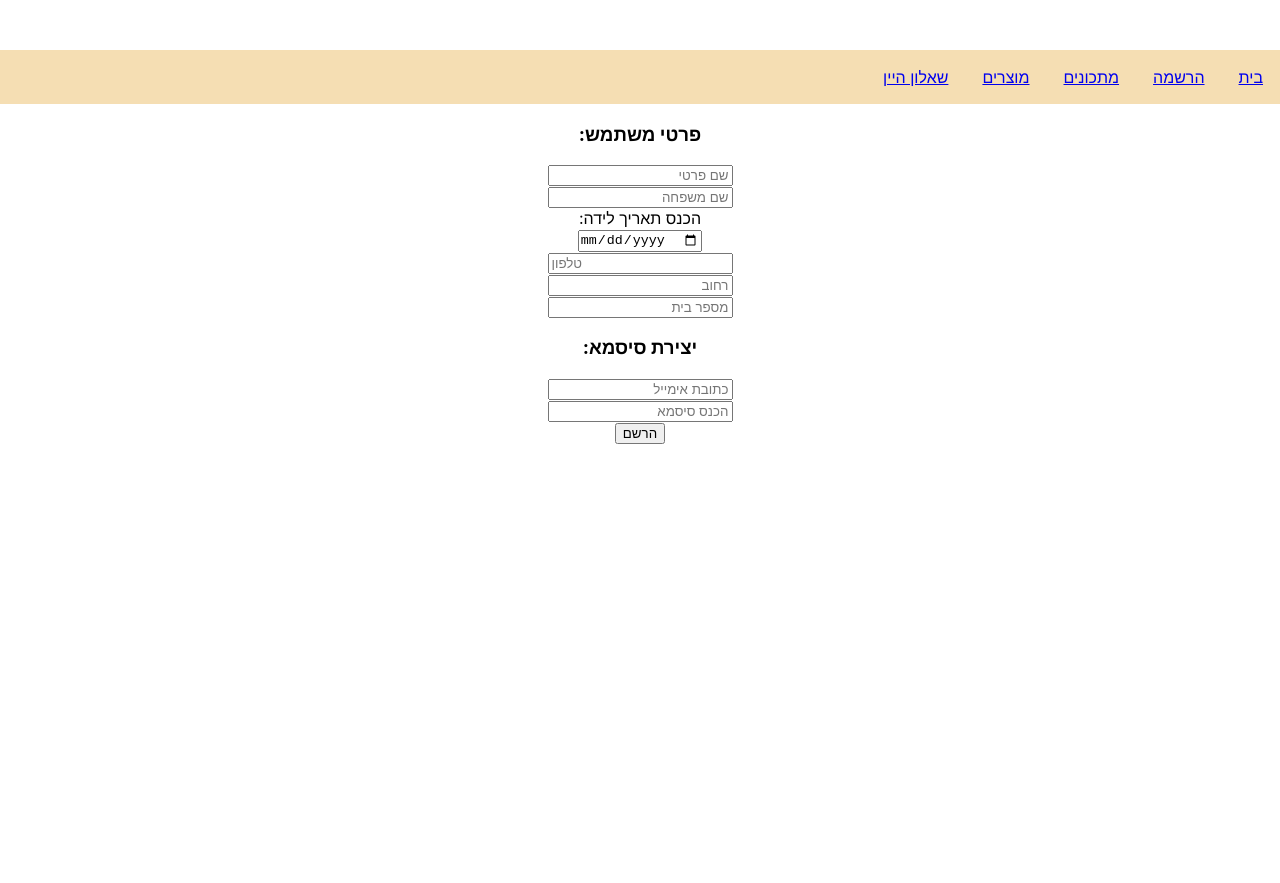
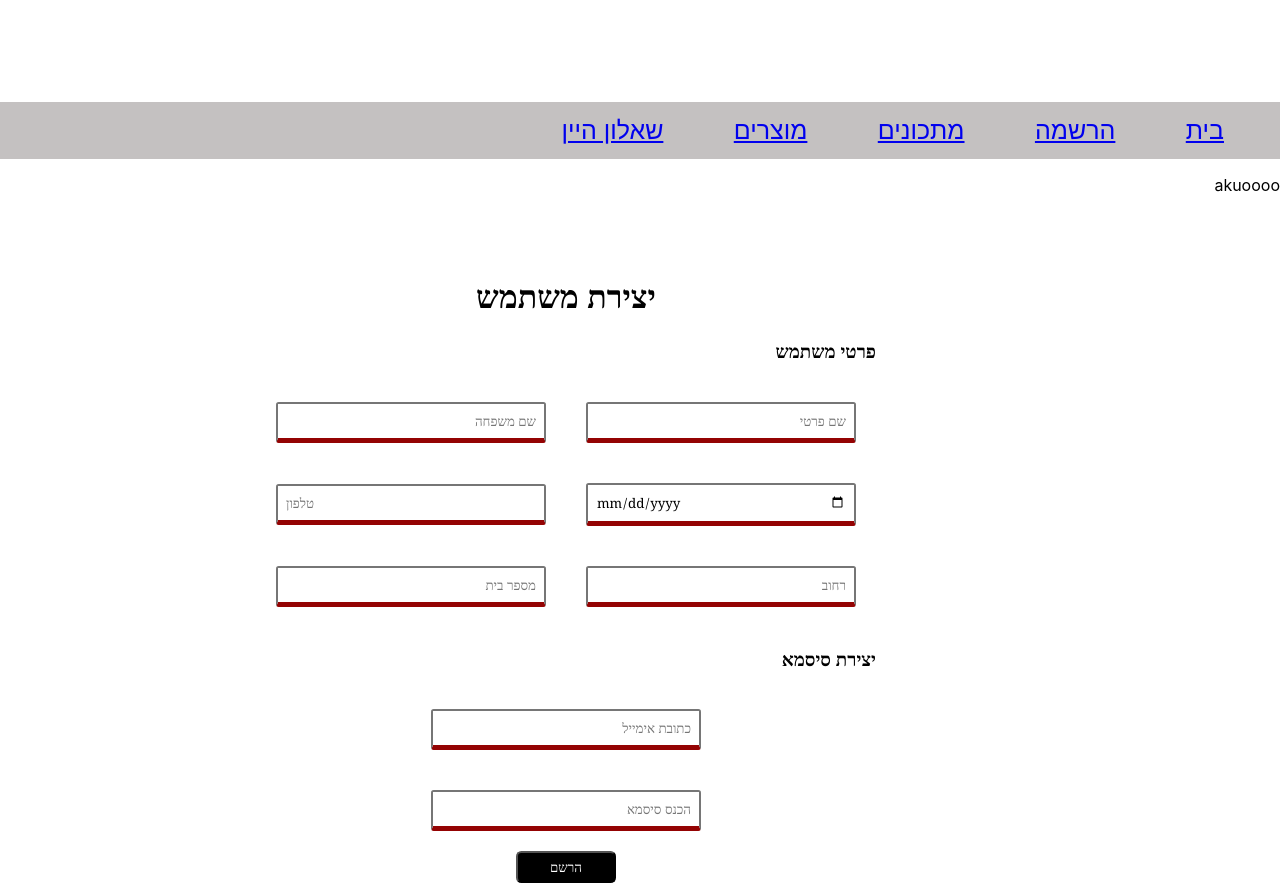
Before and after one commit to miryachalili/wine-view, a React (Create React App) app: page /user in a window 1280 px wide. Before the commit the page ends 800 px from the top, so only its background shows below. Built offline with nearby package versions, Linux system fonts and the light colour scheme; the HTML template or start-up script is replaced by a standard one.

Commit message:
עדכון

```diff
--- a/src/App.css
+++ b/src/App.css
@@ -1,16 +1,36 @@
 #app
 {
   direction:rtl;
+
 }
 
 #nav{
-    margin-top: 50px;
+  background-color:rgb(196, 193, 193);
+    margin-top: 8%;
     width: 100%;
     display: -webkit-box;
-    -webkit-box-orient: horizontal;
-     background-color: wheat ;
+    -webkit-box-orient:horizontal;
+    text-align: center;
+    overflow: hidden;
+  }
+.nav1{
+  font-family:'Franklin Gothic Medium', 'Arial Narrow', Arial, sans-serif;
+  font-size:25px;
+    margin-left: 3%;
+   text-align:center ;
+   padding: 14px 16px;
+   text-decoration:none;
+
+   color: black;
 }
-.nav1{
-    padding: 10px;
-    margin: 7px;
+body{
+  background-color: white;
 }
+li{list-style-type: none; float: left;}
+.nav1:hover{
+  background-color: darkgrey;
+}
+
+
+
+p{float: inherit;}
--- a/src/App.js
+++ b/src/App.js
@@ -4,19 +4,22 @@ import Recipe from './Recipe';
 import Product from './Product';
 import Questionnaire from './Questionnaire';
 
+
 import "./App.css"
 import {Link,Route,Switch} from "react-router-dom";
 function App() {
   return (
     <div id="app">
-       <nav id="nav">
-         <p className="nav1">  <Link to="/home">בית</Link></p>
-         <p className="nav1"><Link to="/user">הרשמה</Link> </p>
-         <p className="nav1"><Link to="/recipe">מתכונים</Link> </p>
-         <p className="nav1"><Link to="/product">מוצרים</Link> </p>
-         <p className="nav1"><Link to="/questionnaire">שאלון היין</Link> </p>
 
-       </nav>
+       <ul id="nav">
+
+         <li className="nav1">  <Link to="/home">בית</Link></li>
+         <li className="nav1"><Link to="/user">הרשמה</Link> </li>
+         <li className="nav1"><Link to="/recipe">מתכונים</Link> </li>
+         <li className="nav1"><Link to="/product">מוצרים</Link> </li>
+         <li className="nav1"><Link to="/questionnaire">שאלון היין</Link> </li>
+
+       </ul>
     <Switch>
       <Route path="/user"> <User/> </Route>
       <Route path="/home"> <Home/>  </Route>
@@ -25,7 +28,9 @@ function App() {
       <Route path="/questionnaire"> <Questionnaire/>  </Route>
       <Route exact path="/"> <Home/> </Route>
       <Route  path="/"> <p>not finde!!</p></Route>
+
    </Switch>
+   <p>akuoooo</p>
    </div>
   );
 }
--- a/src/User.css
+++ b/src/User.css
@@ -1,3 +1,33 @@
-body{
+.g{background-color: white;
     text-align: center;
+    margin-left: 20%;
+    margin-right: 20%;
+    margin-top: 6%;
+  float: inline-end;
+
 }
+h3{ text-align:right;
+    font-family: Cambria, Cochin, Georgia, Times, 'Times New Roman', serif;
+
+
+}
+input{
+    border-bottom-width: 5px;
+    border-bottom-color:rgb(148, 3, 3) ;
+    border-radius: 2pt;
+ border-style:solid;
+    width: 250px;
+	font-family: Cambria, Cochin, Georgia, Times, 'Times New Roman', serif;
+    padding:8px ;
+    margin: 20px;
+}
+button{
+    border-radius: 4pt;
+    background-color: black;
+    color: white;
+    width: 100px;
+    padding: 5px;
+    font-family: Cambria, Cochin, Georgia, Times, 'Times New Roman', serif;
+
+}
+h1{font-family: Cambria, Cochin, Georgia, Times, 'Times New Roman', serif;}
--- a/src/User.js
+++ b/src/User.js
@@ -42,27 +42,34 @@ export default class Login extends React.Component {
     render() {
 
         return (
+
+
             <div className="g">
+               <div>
+                   <h1>יצירת משתמש</h1>
+                </div>
+
                 <form>
-                <h3>פרטי משתמש:</h3>
+                <h3>פרטי משתמש</h3>
 
-                <input type="text" placeholder="שם פרטי"  onKeyUp={this.changeFirstName}/><br/>
+
+                <input   placeholder="שם פרטי"  onKeyUp={this.changeFirstName}/>
                 <input type="text" placeholder="שם משפחה" onKeyUp={this.changeLastName}/><br/>
-                <span>הכנס תאריך לידה:</span><br/>
-                <input type="date" /><br/>
+
+                <input type="date" />
 
                 <input type="tel" placeholder="טלפון"  onKeyUp={this.changePhone}/><br/>
                  {/*עיר גלילה*/}
 
-                <input type="text" placeholder="רחוב" onKeyUp={this.changeAddress}/><br/>
+                <input type="text" placeholder="רחוב" onKeyUp={this.changeAddress}/>
                 <input type="text" placeholder="מספר בית" onKeyUp={this.changeAddress}/><br/>
 
-                <h3>יצירת סיסמא:</h3>
+                <h3>יצירת סיסמא</h3>
                 <input type="email" placeholder="כתובת אימייל" onKeyUp={this.changeEmail}/><br/>
 
                {/*צורך בבדיקות תקינות לסיסמא*/}
-                <input type="text" placeholder="הכנס סיסמא"  onKeyUp={this.checkPassword}/><br/>
-                <input type="submit" value="הרשם" onClick={() => { this.checkPassword(this.email,this.password) }}/>
+                <input type="text" placeholder="הכנס סיסמא"   onKeyUp={this.checkPassword}/><br/>
+                <button type="button"  onClick={() => { this.checkPassword(this.email,this.password) }}>הרשם</button>
 
                 </form>
             </div>
```
Also changed, not shown: src/Images/logo.png (added).
